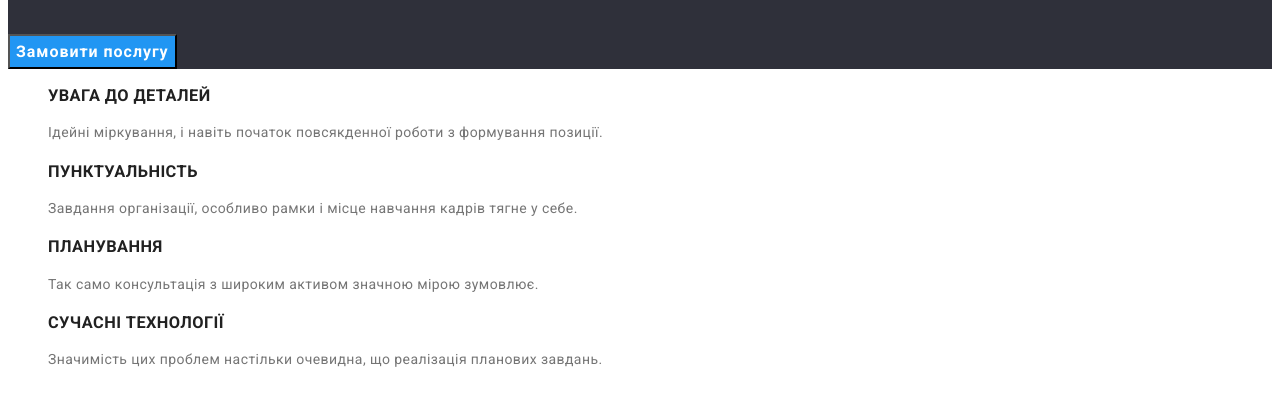
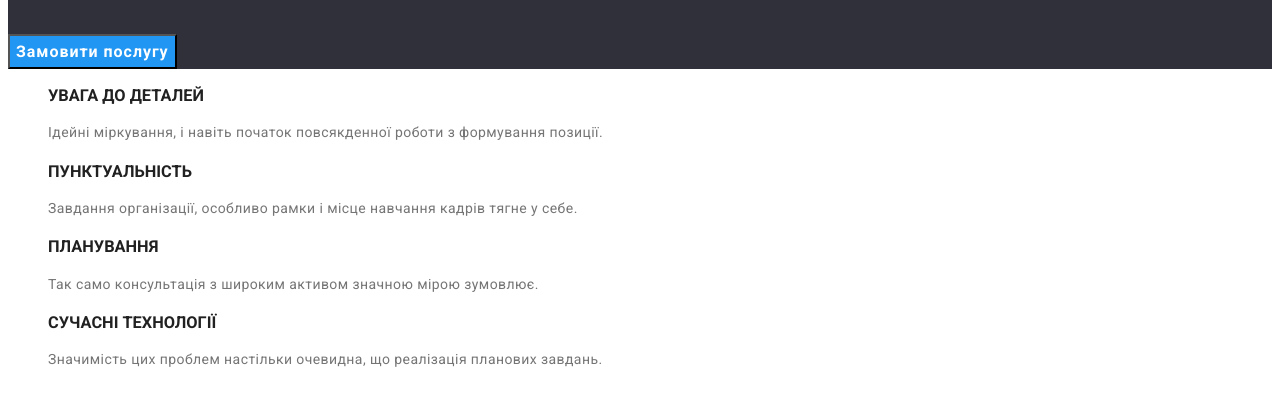
Before and after one commit to VahNaz/goit-markup-hw-02, a plain HTML site: page index.html in a window 1280 px wide. Shown: the part 251-650 px from the top of the page. Drawn offline with Linux system fonts and the light colour scheme.

Commit message:
css update (body style)

```diff
--- a/css/styles.css
+++ b/css/styles.css
@@ -20,7 +20,6 @@ body {
     color: var(--primary-text-color);
     font-weight: 500;
     font-size: 14px;
-    letter-spacing: 0.03em;
 }
 
 
```
